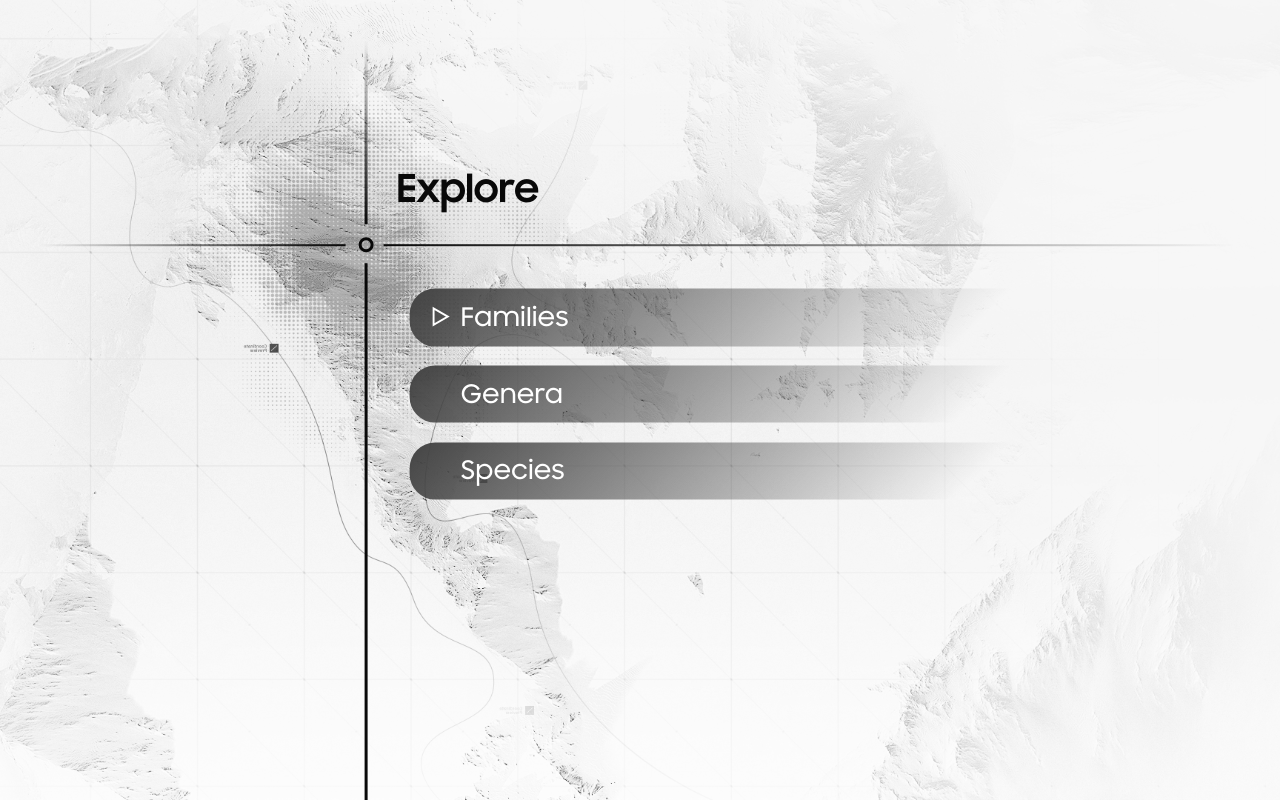
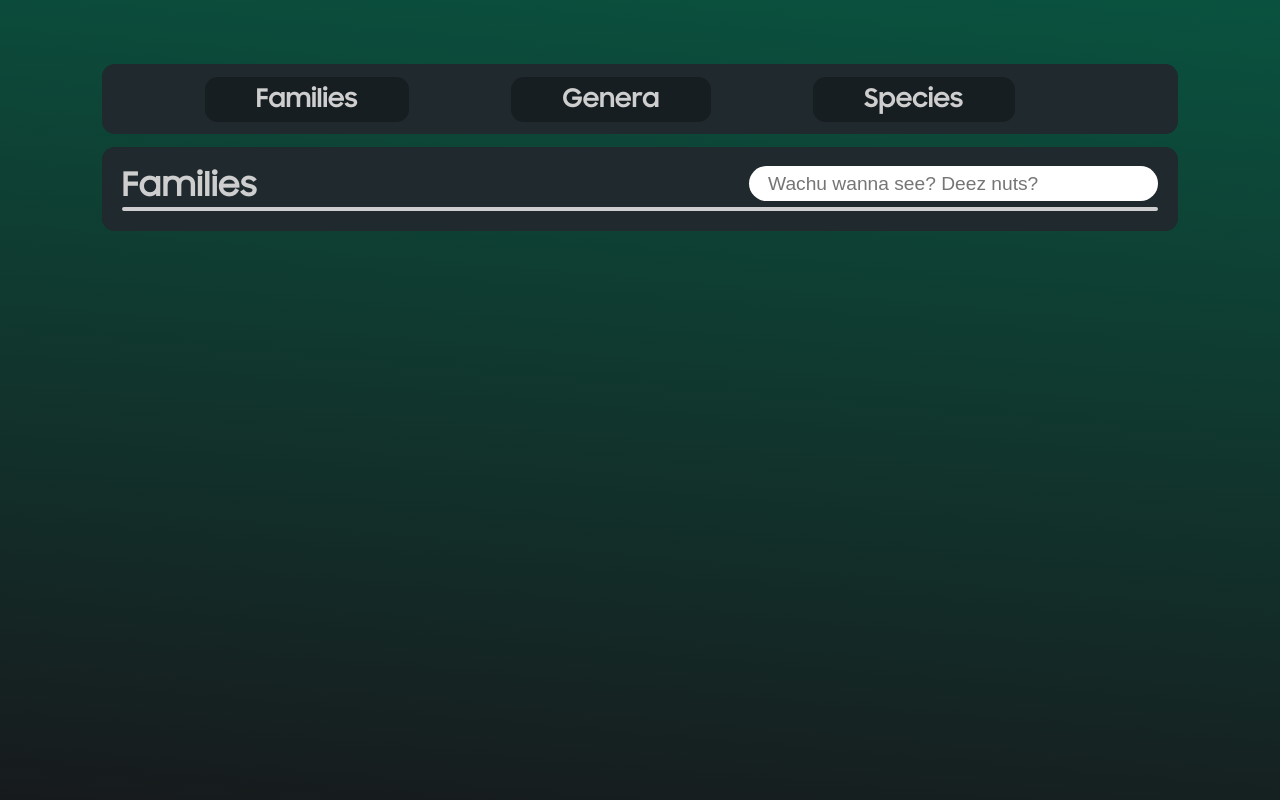
Before and after one commit to darklorddad/Swinburne_COS10026_CTIP_Assignment_2, a PHP site: page /explore.html in a window 1280 px wide. Run offline with PHP 8.4, Linux system fonts and the light colour scheme.

Commit message:
New explore page style (Families as main page)

```diff
--- a/assign1/explore.html
+++ b/assign1/explore.html
@@ -5,43 +5,27 @@
         <meta charset = "UTF-8">
         <meta name = "viewport" content = "width=device-width, initial-scale=1.0">
         <link rel = "stylesheet" type = "text/css" href = "styles/styles.css">
-        <title>FLORASCAN  |  Explore</title>
+        <title>FLORASCAN  -  Explore</title>
     </head>
 
     <body class = "czy_body">
-        <div class = "czy_bg"></div>
+        <nav class = "czy_navigation_fool">
+            <ul>
+                <li><a href = "explore.html">Families</a></li>
+                <li><a href = "genera.html">Genera</a></li>
+                <li><a href = "species.html">Species</a></li>
+            </ul>
+        </nav>
+        <article class = "czy_where_magic_happens">
+            <h1>Families</h1>
 
-        <div class = "czy_explore">
-            <div class = "czy_content">
-                <div class = "czy_content_header">
-                    Explore
-                </div>
-            </div>
+            <input type="text" placeholder="Wachu wanna see? Deez nuts?" class = "czy_tis_a_search_bar">
 
-            <div class = "czy_cards">
-                <section class = "czy_families_card">
-                    <div class = "czy_triangle">&#9650;</div>
+            <div class = "czy_tis_a_line"></div>
 
-                    <input type="checkbox" class = "czy_btn">
-                    <label for = "czy_btn">
-                        <div class = "czy_families_content">
-                            Families
-                        </div>
-                    </label>
-                </section>
-
-
-                <div class = "czy_cards_genera">Genera</div>
-                <div class = "czy_cards_species">Species</div>
-            </div>
-        </div>
-        <div class = "czy_axis">
-            <div class = "czy_axis_centre">
-                <div class = "czy_axis_left"></div>
-                <div class = "czy_axis_right"></div>
-                <div class = "czy_axis_top"></div>
-                <div class = "czy_axis_bottom"></div>
-            </div>
-        </div>
+            <section class = "czy_ooo_pictures">
+                <div class = "czy_cards_i_think"></div>
+            </section>
+        </article>
     </body>
 </html>
--- a/assign1/styles/styles.css
+++ b/assign1/styles/styles.css
@@ -278,127 +278,86 @@
 .czy_body{
     margin: 0;
     padding: 0;
+    color: rgb(206, 206, 206);
+    background: fixed;
+    background-image: linear-gradient(5deg, rgb(23, 26, 28), rgb(10, 82, 63));
+    font-family: "dld_samsungsharpsans", "dld_samsungsharpsans_medium", "dld_samsungsharpsans_bold", sans-serif;
+}
+
+.czy_navigation_fool ul{
     overflow: hidden;
-    color: #090909;
-    background-color: #090909;
-    font-family: "dld_samsungsharpsans", "dld_samsungsharpsans_medium", "dld_samsungsharpsans_bold", sans-serif;
-}
-
-.czy_bg{
-    position: fixed;
-    background-image: url("images/czy/very_nice_bg.png");
-    background-position: top;
-    background-size: cover;
-    background-attachment: fixed;
-    background-repeat: no-repeat;
-    width: 100%;
-    height: 100%;
-    filter: invert(100%);
-}
-
-.czy_content{
-    transform: translate(31vw, 13vw);
-}
-
-.czy_content_header{
-    font-size: 3vw;
+    padding: 0;
+    margin-bottom: 0;
+    margin-top: 5vw;
+    margin-right: 8vw;
+    margin-left: 8vw;
+    list-style-type: none;
+
+    border-radius: 1vw;
+    background-color: rgb(31, 41, 46);
+}
+
+.czy_navigation_fool li{
+    float: left;
+}
+
+.czy_navigation_fool li a{
+    color: rgb(206, 206, 206);
+    display: block;
+    margin-top: 1vw;
+    margin-bottom: 1vw;
+    margin-left: 8vw;
+    padding: 0.5vw 4vw;
+    border-radius: 1svw;
     font-family: "dld_samsungsharpsans_bold";
-}
-
-.czy_cards{
-    transform: translate(32vw, 17vw);
     font-size: 2vw;
+    background-color: rgb(23, 30, 34);
+    text-decoration: none;
+    text-align: center;
+}
+
+.czy_navigation_fool a:hover{
+    background-color: rgb(255, 255, 255, 0.05);
+}
+
+.czy_where_magic_happens{
+    margin-top: 1vw;
+    margin-right: 8vw;
+    margin-left: 8vw;
+    border-radius: 1vw;
+    background-color: rgb(31, 41, 46);
+    padding: 1.5vw;
+    overflow: hidden;
+}
+
+.czy_tis_a_search_bar{
+    float: right;
+    width: 30vw;
+    font-size: 1.5vw;
+    padding: 0.5vw;
+    padding-left: 1.5vw;
+    border: none;
+    border-radius: 1.5vw;
+}
+
+.czy_tis_a_search_bar:hover{
+    box-shadow: rgba(206, 206, 206, 0.8) 0 0 1vw 0.1vw;
+}
+
+.czy_where_magic_happens h1{
     font-family: "dld_samsungsharpsans_medium";
-}
-
-.czy_triangle{
-    transform: translate(-5.1vw, -21.7vw) rotate(-30deg);
-    -webkit-text-stroke: 0.15vw white;
-    color: transparent;
-    font-size: 1.5vw;
-}
-
-.czy_families_content, .czy_cards_genera, .czy_cards_species{
-    color: white;
-    border-radius: 2vw;
-    padding-left: 4vw;
-    padding-top: 1vw;
-    padding-bottom: 1vw;
-
-    margin-bottom: 1.5vw;
-    background: linear-gradient(135deg, #444444, transparent 45%);
-}
-
-.czy_families_content:hover, .czy_cards_genera:hover, .czy_cards_species:hover{
-    cursor: crosshair;
-}
-
-.czy_btn{
-    display: none;
-}
-
-
-
-.czy_axis{
-    transform: translate(27vw, -6vw);
-    display: block;
-}
-
-.czy_axis_centre{
-    position: relative;
-    width: 3vw;
-    height: 3vw;
-}
-
-.czy_axis_centre::before{
-    position: absolute;
-    top: calc(50% - 0.5vw);
-    left: calc(50% - 0.5vw);
-    box-sizing: border-box;
-    width: 1.2vw;
-    height: 1.2vw;
-    content: "";
-    border: 0.25vw solid #090909;
-    border-radius: 2vw;
-}
-
-.czy_axis_left{
-    right: 100%;
-    position: absolute;
-    top: 50%;
-    width: 30vw;
-    height: 0.2vw;
-    background: linear-gradient(-90deg, #090909, transparent 80%);
-}
-
-.czy_axis_right{
-    left: 100%;
-    position: absolute;
-    top: 50%;
-    width: 70vw;
-    height: 0.2vw;
-    background: linear-gradient(90deg, #090909, transparent 95%);
-}
-
-.czy_axis_top{
-    bottom: 100%;
-    position: absolute;
-    left: 50%;
-    width: 0.2vw;
-    height: 18vw;
-    background: linear-gradient(0deg, #090909, transparent 80%);
-}
-
-.czy_axis_bottom{
-    top: 100%;
-    position: absolute;
-    left: 50%;
-    width: 0.2vw;
-    height: 100vh;
-    background: #090909;
-}
-
-
+    float: left;
+    margin: 0;
+    font-size: 2.5vw;
+}
+
+.czy_tis_a_line{
+    margin: 0;
+    padding: 0;
+    margin-top: 3.2vw;
+    border-radius: 1vw;
+    border: 0.2vw solid rgb(206, 206, 206);
+}
 
 /* Ashley's contributor.html */
 
```
Also changed, not shown: other parts of assign1/styles/styles.css (+0 -61 lines), assign1/styles/images/czy/very_nice_bg.png (deleted).
